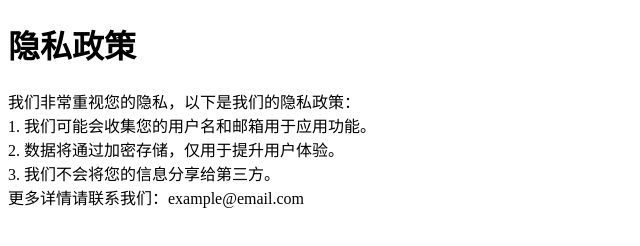
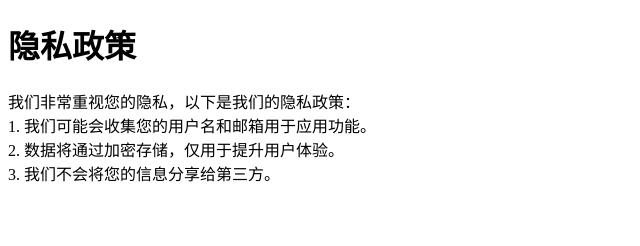
Before and after one commit to TaoSu001/tiktok-api-docs, a plain HTML site: page privacy.html in a window 1280 px wide. Shown: the whole page, without its empty margins (0-640 px from the left). Drawn offline with Linux system fonts and the light colour scheme.

Commit message:
Update privacy.html

```diff
--- a/privacy.html
+++ b/privacy.html
@@ -10,6 +10,5 @@
     1. 我们可能会收集您的用户名和邮箱用于应用功能。<br>
     2. 数据将通过加密存储，仅用于提升用户体验。<br>
     3. 我们不会将您的信息分享给第三方。<br>
-    更多详情请联系我们：example@email.com</p>
 </body>
 </html>
```
